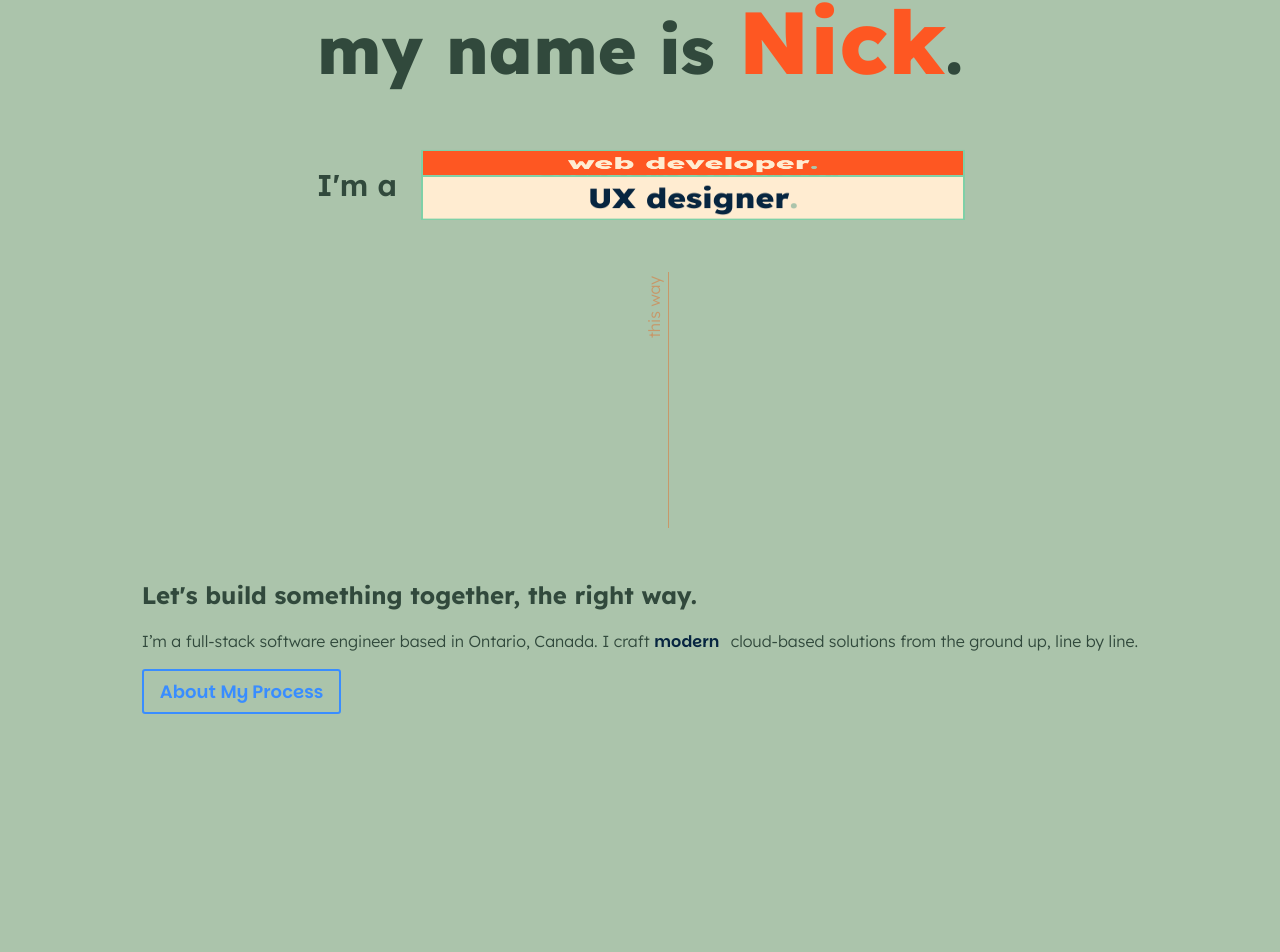
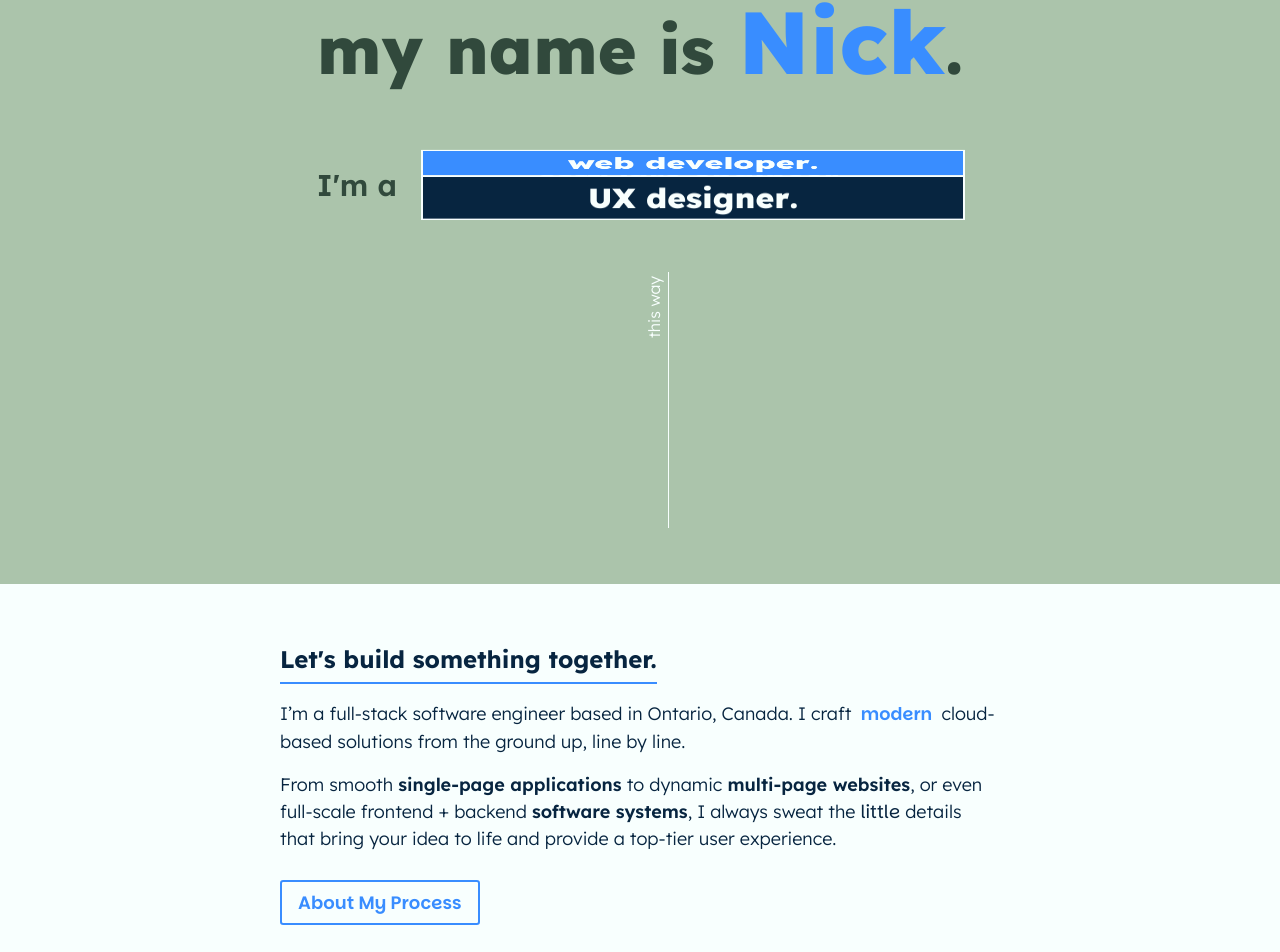
Before and after one commit to nickdoucette24/portfolio, a React (Create React App) app in the folder client/: page / in a window 1280 px wide. Shown: the part 424-1376 px from the top of the page. Before the commit the page ends 1162 px from the top, so only its background shows below. Built offline with nearby package versions, Linux system fonts and the light colour scheme.

Commit message:
VS Code issue safety push. Lots of updates to header, about section, and hero-section landing page.

```diff
--- a/client/src/components/AboutSection/AboutSection.js
+++ b/client/src/components/AboutSection/AboutSection.js
@@ -27,6 +27,7 @@ const AboutSection = () => {
   }, [wordbank.length]);
 
   return (
+    <section className="about-section">
       <div className="about-container">
         <div className="heading-container">
           <h2 className="heading-container__small">Let's work together.</h2>
@@ -35,20 +36,36 @@ const AboutSection = () => {
             Let's build something together.
           </h2>
           <h2 className="heading-container__laptop">
-          Let's build something together, the right way.
+            Let's build something together.
           </h2>
         </div>
-      <p>
+        <p className="about-container__text">
           I’m a full-stack software engineer based in Ontario, Canada. I craft{" "}
           <span className={`rotating-word ${isFading ? "fading" : ""}`}>
             {wordbank[currentWord]}
           </span>{" "}
           cloud-based solutions from the ground up, line by line.
         </p>
+        <p className="about-container__text--tablet">
+          From smooth{" "}
+          <span className="about-container__text--bold">
+            single-page applications
+          </span>{" "}
+          to dynamic{" "}
+          <span className="about-container__text--bold">
+            multi-page websites
+          </span>
+          , or even full-scale frontend + backend{" "}
+          <span className="about-container__text--bold">software systems</span>,
+          I always sweat the{" "}
+          <span className="about-container__text--little">little</span> details
+          that bring your idea to life and provide a top-tier user experience.
+        </p>
         <div className="about-container__button">
           <Link className="about-container__link">About My Process</Link>
         </div>
       </div>
+    </section>
   );
 };
 
--- a/client/src/components/AboutSection/AboutSection.scss
+++ b/client/src/components/AboutSection/AboutSection.scss
@@ -5,11 +5,86 @@
   display: flex;
   flex-direction: column;
   padding: 1.5rem;
+  max-width: 67.5rem;
+  margin: auto;
+
+  @include mobile {
+    padding: 1.75rem;
+  }
+
+  @include tablet {
+    padding: 2.25rem;
+    align-items: flex-start;
+  }
+
+  @include laptop {
+    padding: 2.75rem;
+  }
 
   &__link {
     @include body-cta;
     width: auto;
-    margin-top: 1rem;
+    margin: 1.5rem 0 1rem 0;
+
+    @include mobile {
+      margin-top: 1.5rem;
+    }
+
+    @include tablet {
+      margin-top: 1.75rem;
+    }
+  }
+
+  &__text {
+    color: $deep;
+    @include p2;
+
+    @include tablet {
+      max-width: 35rem;
+    }
+
+    @include laptop {
+      max-width: 45rem;
+    }
+
+    &--tablet {
+      display: none;
+
+      @include tablet {
+        display: block;
+        margin-top: 1rem;
+        color: $deep;
+        max-width: 40rem;
+        @include p2;
+      }
+
+      @include laptop {
+        max-width: 45rem;
+      }
+    }
+
+    &--bold {
+      font-weight: 600;
+      text-wrap: nowrap;
+    }
+
+    &--little {
+      text-wrap: nowrap;
+      font-family: Parkinsans;
+      font-weight: 400;
+    }
+  }
+}
+
+.about-section {
+  display: flex;
+  align-items: center;
+  background-color: $cloud;
+  width: 100vw;
+  margin-top: 1rem;
+
+  @include tablet {
+    margin-top: 3rem;
   }
 }
 
@@ -18,16 +93,12 @@
   align-items: center;
   gap: 0.5rem;
 
-  &__question {
-    font-size: 1.4rem;
-
-    @include mobile {
-      font-size: 1.8rem;
-    }
-  }
-
   &__small {
     font-size: 1.4rem;
+    color: $deep;
+    margin: 1rem 0;
+    padding-bottom: 0.5rem;
+    border-bottom: 2px solid $superhero;
 
     @include mobile {
       display: none;
@@ -37,6 +108,10 @@
   &__mobile {
     display: none;
     font-size: 1.8rem;
+    color: $deep;
+    margin: 1rem 0;
+    padding-bottom: 0.5rem;
+    border-bottom: 2px solid $superhero;
 
     @include mobile {
       display: flex;
@@ -50,6 +125,10 @@
   &__tablet {
     display: none;
     font-size: 1.8rem;
+    color: $deep;
+    margin: 1rem 0;
+    padding-bottom: 0.5rem;
+    border-bottom: 2px solid $superhero;
 
     @include tablet {
       display: flex;
@@ -65,19 +144,29 @@
 
     @include laptop {
       display: flex;
+      color: $deep;
+      margin: 1rem 0;
+      padding-bottom: 0.5rem;
+      border-bottom: 2px solid $superhero;
     }
   }
 }
 
 .rotating-word {
   display: inline-block;
+  text-align: center;
   transition: opacity 0.85s ease-out, filter 0.85s ease-out;
   opacity: 1;
   font-weight: 600;
   font-family: Parkinsans;
   width: 4.5rem;
-  color: $deep;
+  color: $superhero;
   filter: blur(0);
+
+  @include tablet {
+    font-size: 1.1rem;
+    width: 5rem;
+  }
 }
 
 .fading {
--- a/client/src/components/Header/Header.js
+++ b/client/src/components/Header/Header.js
@@ -89,7 +89,12 @@ const Header = () => {
           onClick={handleNavigateHome}
         />
         <div className="header__container">
-          <img className="header__container--icon" src={workTogetherIcon} />
+          <img
+            className={`header__container--icon ${
+              isScrolled ? "header__container--iconScrolled" : ""
+            }`}
+            src={workTogetherIcon}
+          />
           <Link
             className={`header__container--link ${
               isScrolled ? "cta-scrolled" : ""
@@ -106,7 +111,11 @@ const Header = () => {
               onClick={toggleHamburger}
             >
               <span className="hamburger-box">
-                <span className="hamburger-inner"></span>
+                <span
+                  className={`hamburger-inner ${
+                    isScrolled ? "hamburger-scrolled" : ""
+                  }`}
+                ></span>
               </span>
             </button>
           </div>
--- a/client/src/components/Header/Header.scss
+++ b/client/src/components/Header/Header.scss
@@ -69,6 +69,8 @@
       height: 1.7rem;
       cursor: pointer;
       transition: transform 0.2s ease-in-out;
+      filter: invert(91%) sepia(40%) saturate(3340%) hue-rotate(192deg)
+        brightness(82%) contrast(90%);
 
       &:active {
         transform: scale(0.95);
@@ -77,6 +79,10 @@
       @include tablet {
         display: none;
       }
+    }
+
+    &--iconScrolled {
+      filter: none;
     }
 
     &--hamburger {
@@ -215,12 +221,14 @@
   transition: background-color 0.2s ease-in-out, color 0.2s ease-in-out,
     transform 0.2s ease-in-out, box-shadow 0.2s ease-in-out;
   background-color: $cloud;
-  color: $deep;
+  color: $brunswick;
+  border-color: $cloud;
 
   &:hover {
     background-color: $superhero;
     transform: scale(1.03);
     color: $cloud;
+    border-color: $superhero;
     box-shadow: rgba(0, 0, 0, 0.07) 0px 1px 1px, rgba(0, 0, 0, 0.07) 0px 2px 2px,
       rgba(0, 0, 0, 0.07) 0px 4px 4px, rgba(0, 0, 0, 0.07) 0px 8px 8px,
       rgba(0, 0, 0, 0.07) 0px 16px 16px;
@@ -237,9 +245,12 @@
 .nav-link__scrolled {
   color: $cloud;
   transition: background-color 0.2s ease-in-out;
+  border: 1px solid transparent;
+  border-radius: 0.2rem;
 
   &:hover {
     background-color: #00000030;
+    border: 1px solid $cloud;
   }
 }
 
@@ -256,7 +267,8 @@
 .hamburger-inner {
   width: 2rem;
   height: 0.2rem;
-  filter: invert(1) brightness(2);
+  filter: invert(15%) sepia(54%) saturate(656%) hue-rotate(186deg)
+    brightness(85%) contrast(85%);
 
   &::before {
     width: 2rem;
@@ -267,6 +279,10 @@
     width: 2rem;
     height: 0.2rem;
   }
+}
+
+.hamburger-scrolled {
+  filter: invert(1) brightness(2);
 }
 
 // ? Keyframe Animations
--- a/client/src/pages/LandingPage/LandingPage.scss
+++ b/client/src/pages/LandingPage/LandingPage.scss
@@ -1,15 +1,5 @@
 @use "../../sass/partials/variables" as *;
 @use "../../sass/partials/mixins" as *;
-
-// ! Page Styling
-body {
-  background-color: $rain;
-}
-
-// ! Root variables for in-line JS
-:root {
-  --ice-blue: #{$rain};
-}
 
 // ! Main Styling
 .landing-page {
@@ -49,7 +39,7 @@ body {
       writing-mode: vertical-rl;
       text-orientation: sideways;
       transform: rotate(180deg);
-      color: $lion;
+      color: $cloud;
       cursor: default;
       margin: 0.25rem;
       transition: color 0.1s ease-in-out;
@@ -62,7 +52,7 @@ body {
     &--line {
       width: 1px;
       height: 16rem;
-      background: $lion;
+      background: $cloud;
       transition: background 0.1s ease-in-out;
 
       &:hover {
@@ -193,7 +183,7 @@ body {
     }
 
     &--highlight {
-      color: $orange;
+      color: $superhero;
       font-size: 4.75rem;
 
       @include mobile {
@@ -271,7 +261,7 @@ body {
   align-items: center;
   font-weight: 800;
   text-wrap: nowrap;
-  border: 2px solid $wintergreen;
+  border: 2px solid $cloud;
   color: white;
   font-size: 1rem;
   box-sizing: border-box;
@@ -296,15 +286,15 @@ body {
   }
 
   &__period {
-    color: $rain;
+    color: $cloud;
   }
 }
 
 // Positionings for each face
 .front {
   transform: rotateX(0deg) translateZ(1.12rem);
-  background-color: $cream;
-  color: $orange;
+  background-color: $deep;
+  color: $cloud;
 
   @include tablet {
     transform: rotateX(0deg) translateZ(1.365rem);
@@ -317,8 +307,8 @@ body {
 
 .bottom {
   transform: rotateX(270deg) translateZ(1.12rem);
-  background-color: $orange;
-  color: $cream;
+  background-color: $superhero;
+  color: $cloud;
 
   @include tablet {
     transform: rotateX(270deg) translateZ(1.365rem);
@@ -331,8 +321,8 @@ body {
 
 .back {
   transform: rotateX(180deg) translateZ(1.12rem);
-  background-color: $cream;
-  color: $deep;
+  background-color: $deep;
+  color: $cloud;
 
   @include tablet {
     transform: rotateX(180deg) translateZ(1.365rem);
@@ -345,8 +335,8 @@ body {
 
 .top {
   transform: rotateX(90deg) translateZ(1.12rem);
-  background-color: $deep;
-  color: $cream;
+  background-color: $superhero;
+  color: $cloud;
 
   @include tablet {
     transform: rotateX(90deg) translateZ(1.365rem);
--- a/client/src/sass/partials/_mixins.scss
+++ b/client/src/sass/partials/_mixins.scss
@@ -130,8 +130,8 @@
 
   &:hover {
     transform: scale(1.03);
-    color: $deep;
-    background-color: #00000020;
+    background-color: $superhero;
+    color: $cloud;
     box-shadow: rgba(0, 0, 0, 0.07) 0px 1px 1px, rgba(0, 0, 0, 0.07) 0px 2px 2px,
       rgba(0, 0, 0, 0.07) 0px 4px 4px, rgba(0, 0, 0, 0.07) 0px 8px 8px,
       rgba(0, 0, 0, 0.07) 0px 16px 16px;
@@ -213,7 +213,7 @@
   &:hover {
     transform: scale(1.03);
     background-color: #00000020;
-    border: 1px solid $superhero;
+    border: 1px solid $brunswick;
     box-shadow: rgba(0, 0, 0, 0.07) 0px 1px 1px, rgba(0, 0, 0, 0.07) 0px 2px 2px,
       rgba(0, 0, 0, 0.07) 0px 4px 4px, rgba(0, 0, 0, 0.07) 0px 8px 8px,
       rgba(0, 0, 0, 0.07) 0px 16px 16px;
@@ -232,7 +232,7 @@
   font-family: Parkinsans;
   font-weight: 400;
   font-size: 1rem;
-  color: $deep;
+  color: $brunswick;
   border: none;
   cursor: pointer;
   padding: 0.5rem 0.75rem;
```
Lines whose indentation alone changed are shown as unchanged.
